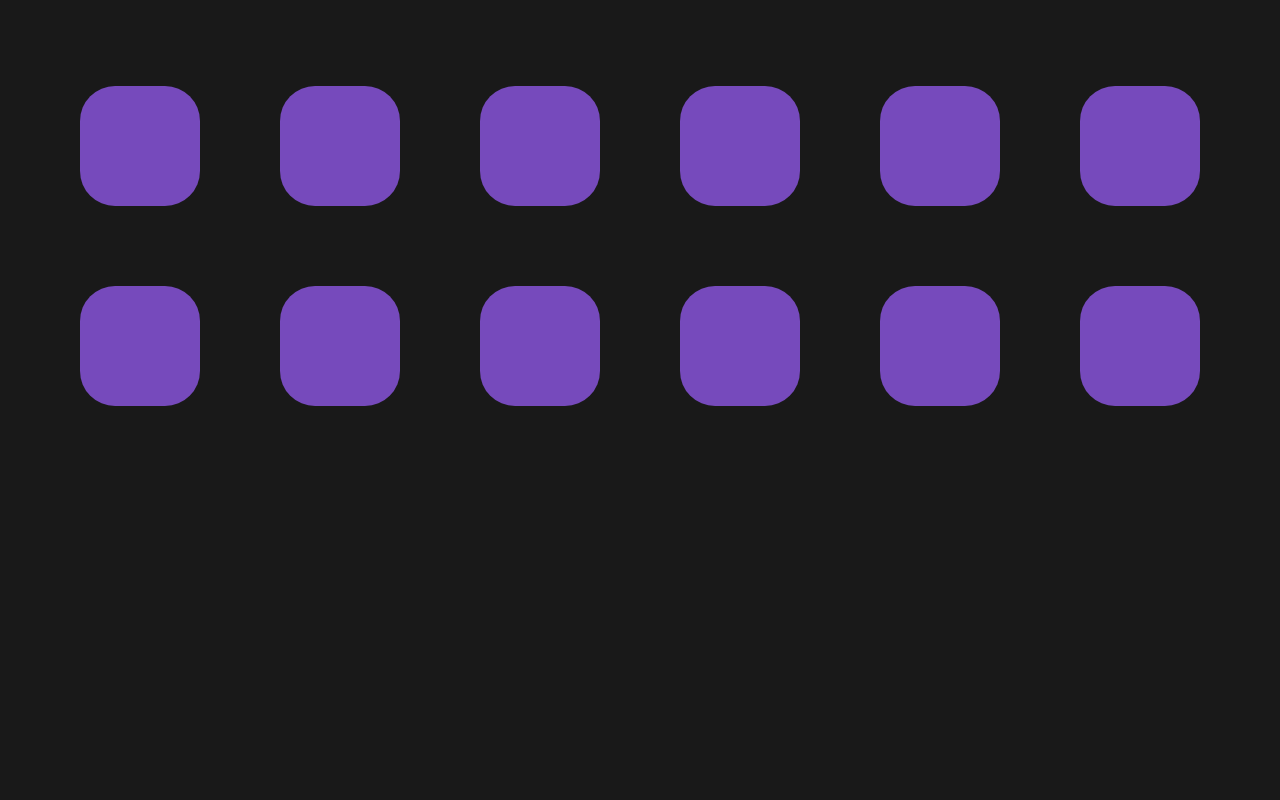
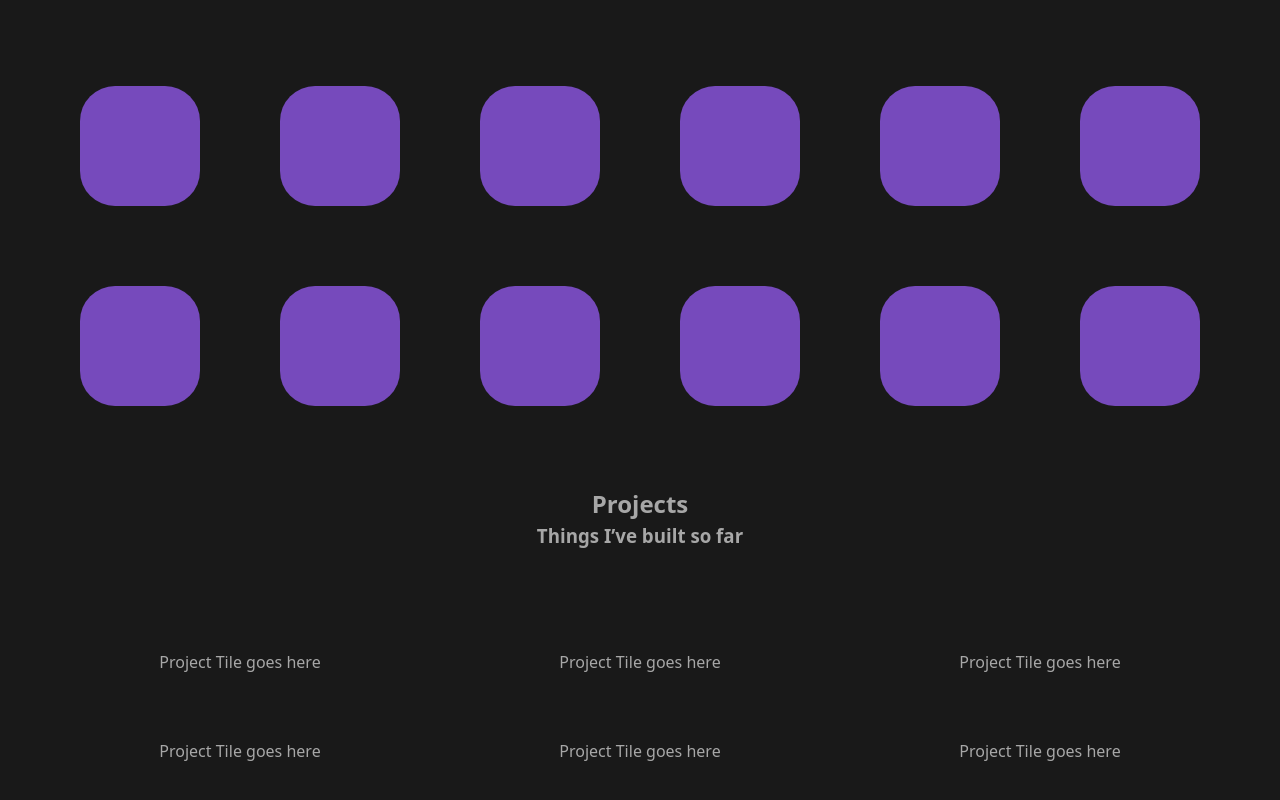
Before and after one commit to EndlessCod1ng/business-card-website, a React (Vite) app: page / in a window 1280 px wide. Shown: the part 878-1678 px from the top of the page. Before the commit the page ends 1364 px from the top, so only its background shows below. Built offline with nearby package versions, Linux system fonts and the light colour scheme.

Commit message:
cr w/Prjcts

```diff
--- a/src/pages/HomePage.tsx
+++ b/src/pages/HomePage.tsx
@@ -1,4 +1,5 @@
 import { Banner } from "@/widgets/Banner/Banner";
+import { Projects } from "@/widgets/Projects/Projects";
 import { Stack } from "@/widgets/Stack/Stack";
 
 interface HomePageProps {
@@ -9,6 +10,7 @@ export const HomePage = ({ className }: HomePageProps) => {
     <div className={`${className ? className : ""}`}>
       <Banner />
       <Stack />
+      <Projects />
     </div>
   );
 };
--- /dev/null
+++ b/src/widgets/Projects/Projects.module.scss
@@ -0,0 +1,16 @@
+.projects {
+  text-align: center;
+}
+
+.projectsList {
+  display: flex;
+  justify-content: space-between;
+  flex-wrap: wrap;
+  width: 100%;
+  margin-top: var(--content-indent);
+}
+
+.projctsItem {
+  width: calc(100%/3);
+  margin-bottom: 65px;
+}
--- /dev/null
+++ b/src/widgets/Projects/Projects.tsx
@@ -0,0 +1,33 @@
+import { AppText } from "@/shared/ui/AppText/AppText";
+import s from "./Projects.module.scss";
+interface ProjectsProps {
+  className?: string;
+}
+export const Projects = ({ className }: ProjectsProps) => {
+  return (
+    <div className={`${s.projects} ${className ? className : ""}`}>
+      <AppText
+        Tag="h2"
+        text="Projects"
+      />
+      <AppText
+        Tag="h3"
+        text="Things I’ve built so far"
+      />
+      <div className={s.projectsList}>
+        {[
+          ...Array(6).fill({
+            title: "Project Tile goes here",
+            description:
+              "This is sample project description random things are here in description This is sample project lorem ipsum generator for dummy content",
+            tags: "HTML , JavaScript, SASS, React",
+            preview: "link",
+            code: "link",
+          }),
+        ].map((item, i) => (
+          <div className={s.projctsItem} key={i}>{item.title}</div>
+        ))}
+      </div>
+    </div>
+  );
+};
--- a/src/widgets/Stack/Stack.module.scss
+++ b/src/widgets/Stack/Stack.module.scss
@@ -1,8 +1,6 @@
 .stack {
   min-height: 500px;
-  display: flex;
-  flex-direction: column;
-  align-items: center;
+  text-align: center;
 }
 
 .stackList {
@@ -17,6 +15,7 @@
 .stackItem {
   width: calc(100%/6);
   min-height: 120px;
+  min-width: 120px;
   content: "";
   position: relative;
   margin-bottom: 80px;
```
